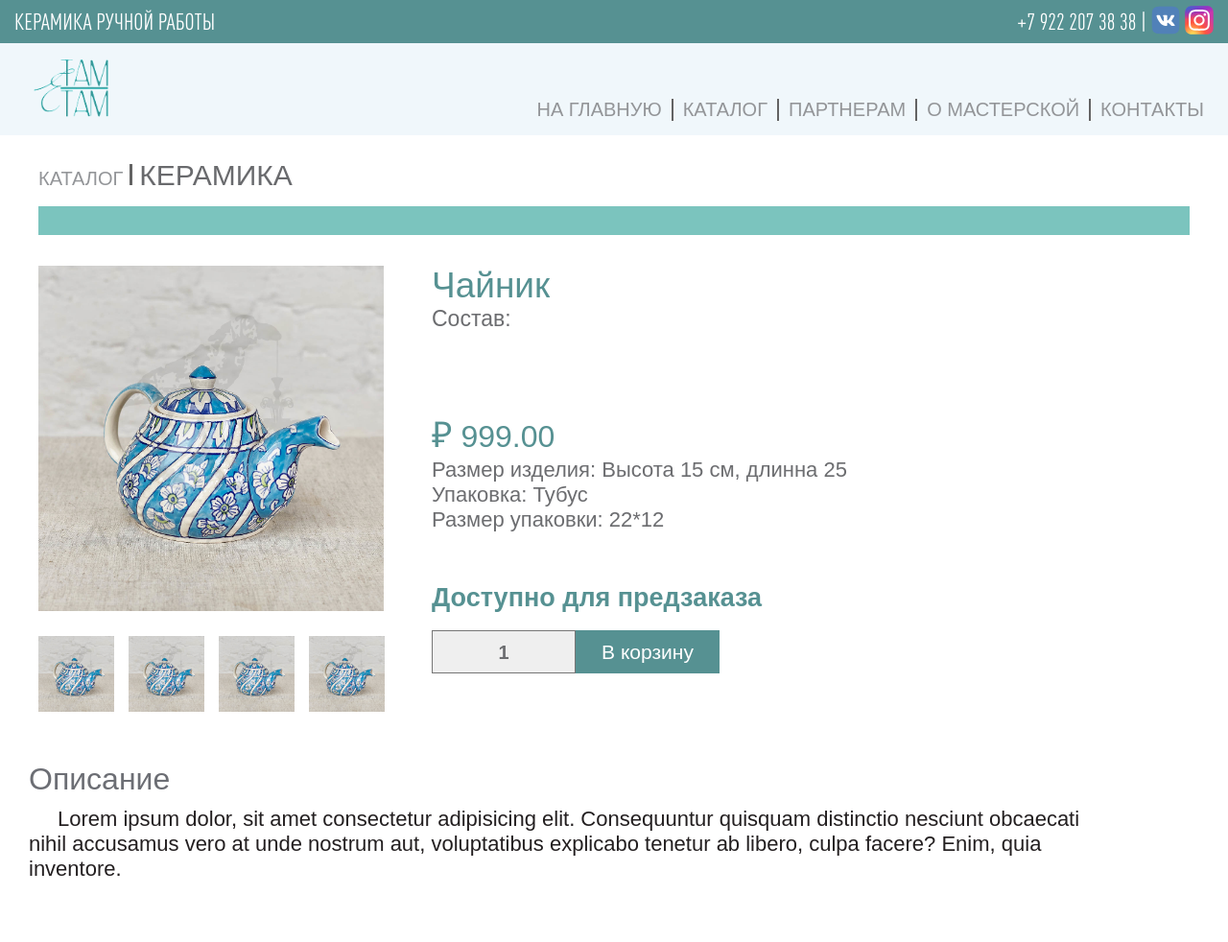
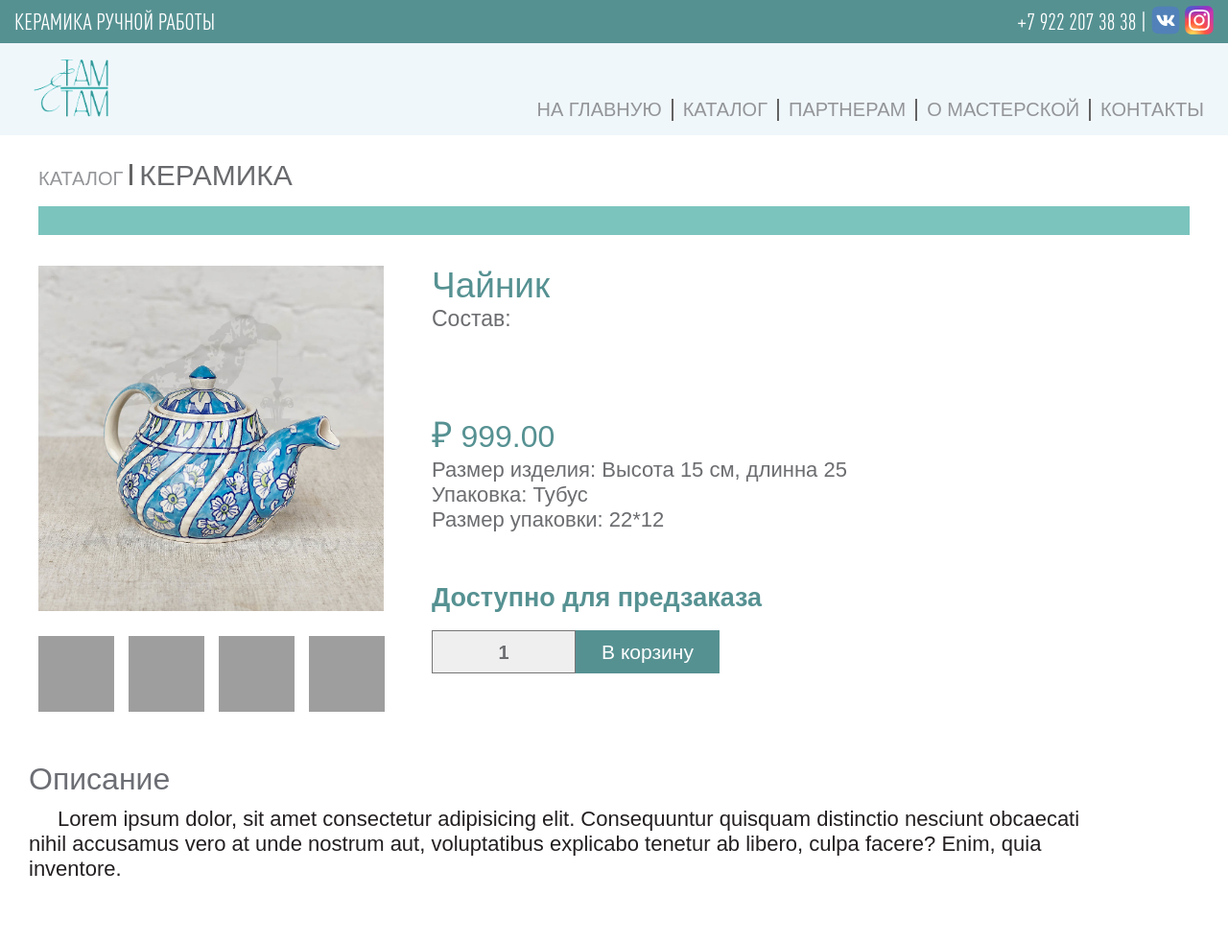
Before and after one commit to retxrika/Ceramic-Project, a Django app: a page that uses catalog/templates/catalog/product_detail.html in a window 1280 px wide. Shown: the top 982 px of the page at 96% size. Run offline with Django 3.2, Linux system fonts and the light colour scheme; data comes from the database, SQL or seed files in the repository; both versions use the stored data as it was after the commit; some web fonts are replaced; grey boxes are pictures that could not be loaded.

Commit message:
Убран старый слайдер, настроены картинки у товаров

```diff
--- a/cart/templates/cart/cart.html
+++ b/cart/templates/cart/cart.html
@@ -66,7 +66,7 @@
                             Стоимость
                         </div>
                         <div class="cart-cost-item">
-                            ₽ 0.00
+                            ₽ {{ cart.get_total_price }}
                         </div>
                     </div>
                     <div class="cart-cost-block bold">
@@ -74,7 +74,7 @@
                             Итого
                         </div>
                         <div class="cart-cost-item">
-                            ₽ 0.00
+                            ₽ {{ cart.get_total_price }}
                         </div>
                     </div>
                     <button class="cart-cost-pay">
--- a/catalog/templates/catalog/product_detail.html
+++ b/catalog/templates/catalog/product_detail.html
@@ -16,10 +16,10 @@
         <div class="product-images">
             <img src="{{ product.image.url }}" height="360" width="360" alt="" id="image">
             <div class="product-images-bottom">
-                <img src="{{ product.image.url }}" height="79" width="79" alt="">
-                <img src="{{ product.image.url }}" height="79" width="79" alt="">
-                <img src="{{ product.image.url }}" height="79" width="79" alt="">
-                <img src="{{ product.image.url }}" height="79" width="79" alt="">
+                <img src="{{ product.image_2.url }}" height="79" width="79" alt="" id="image1" onclick="image1()">
+                <img src="{{ product.image_3.url }}" height="79" width="79" alt="" id="image2" onclick="image2()">
+                <img src="{{ product.image_4.url }}" height="79" width="79" alt="" id="image3" onclick="image3()">
+                <img src="{{ product.image_5.url }}" height="79" width="79" alt="" id="image4" onclick="image4()">
             </div>
         </div>
 
--- a/static/css/style.css
+++ b/static/css/style.css
@@ -639,6 +639,10 @@ hr.product-line {
     margin-left: -20px;
 }
 
+.product-images-bottom:hover {
+    cursor: pointer;
+}
+
 .product-images-bottom img:not(:last-child) {
     margin-right: 15px;
 }
```
Also changed, not shown: main/templates/main/home.html (+1 -11 lines), db.sqlite3.
